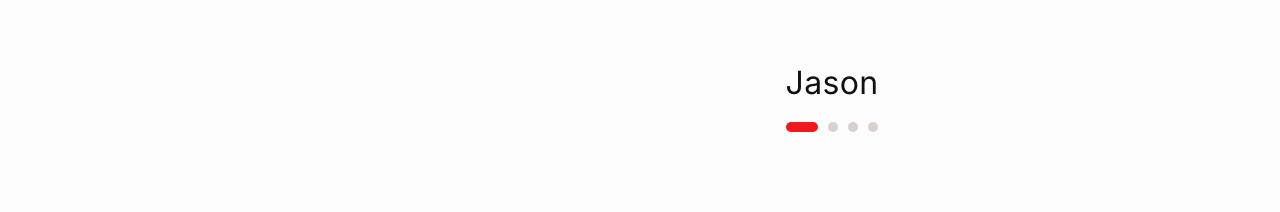
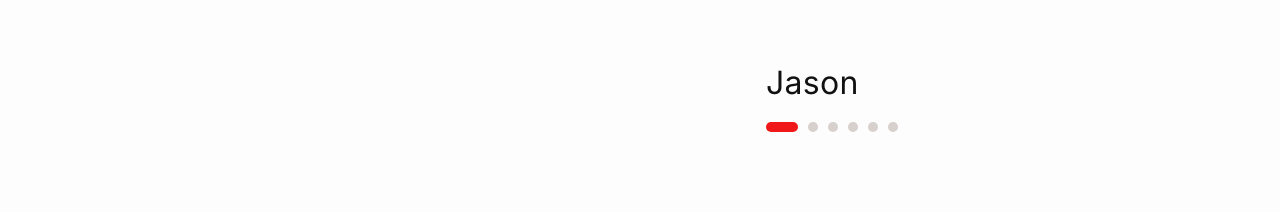
Before and after one commit to agulam-coco/freesound-web-demo, a React (Vite) app: page / in a window 1280 px wide. Shown: the part 3040-3252 px from the top of the page. Built offline with nearby package versions, Linux system fonts and the light colour scheme; a web font is replaced by a local one.

Commit message:
Included Miles and Fui avatars

```diff
--- a/src/siteData.js
+++ b/src/siteData.js
@@ -181,5 +181,7 @@ export const managers = [
   { name: "Jason", video: "/assets/manager-1.mp4" },
   { name: "Bea", video: "/assets/manager-2.mp4" },
   { name: "Keely", video: "/assets/manager-3.mp4" },
-  { name: "Bruna", video: "/assets/manager-4.mp4" }
+  { name: "Bruna", video: "/assets/manager-4.mp4" },
+  { name: "Miles", video: "/assets/manager-5.mp4" },
+  { name: "Fui", video: "/assets/manager-6.mp4" }
 ];
```
Also changed, not shown: 2 other files (tests, documents, lock files or other folders).
